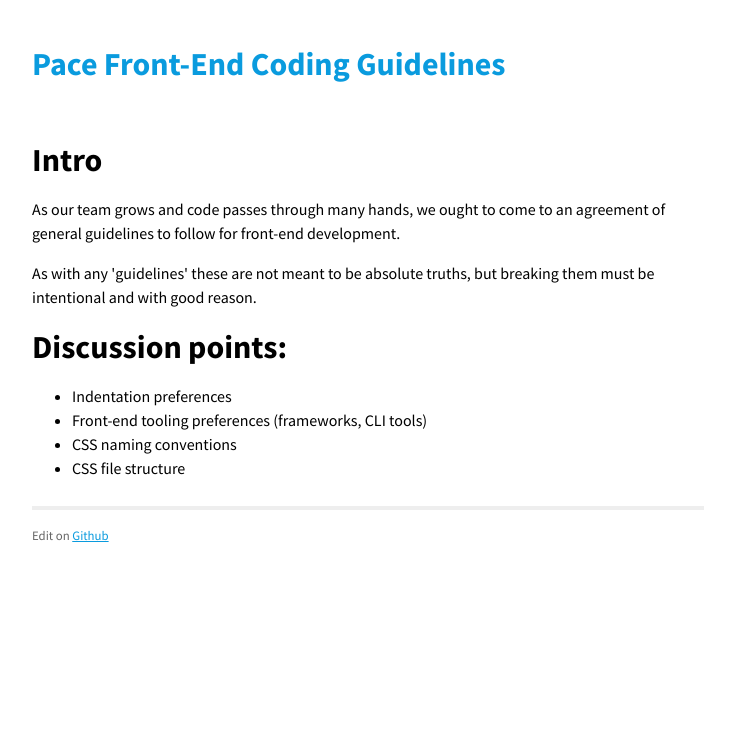
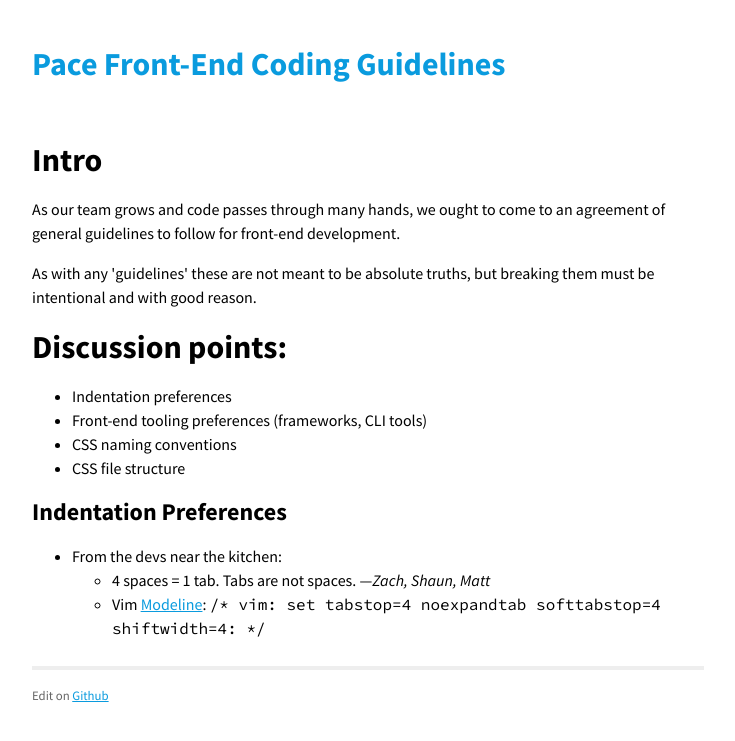
Before and after one commit to paceco/paceco.github.io, a Jekyll site: the page built from index.html, in a window 1280 px wide. Shown: the top 741 px of the page, without its empty margins (272-1007 px from the left). Built offline with Jekyll 4.4.1, drawn with Linux system fonts in a browser that asks for light colours; Markdown is read by kramdown in place of the engine named in the settings.

Commit message:
Add dev input on indentation

```diff
--- a/index.html
+++ b/index.html
@@ -16,3 +16,15 @@ title: Pace Front-End Coding Guidelines
   <li>CSS naming conventions</li>
   <li>CSS file structure</li>
 </ul>
+
+<h2>Indentation Preferences</h2>
+<ul>
+	<li>From the devs near the kitchen:</li>
+	<ul>
+		<li>4 spaces = 1 tab. Tabs are not spaces. &mdash;<em>Zach, Shaun, Matt</em></li>
+		<li>
+			Vim <a href="http://vim.wikia.com/wiki/Modeline_magic" target="_blank">Modeline</a>:
+			<code> /* vim: set tabstop=4 noexpandtab softtabstop=4 shiftwidth=4: */ </code>
+		</li>
+	</ul>
+</ul>
```
